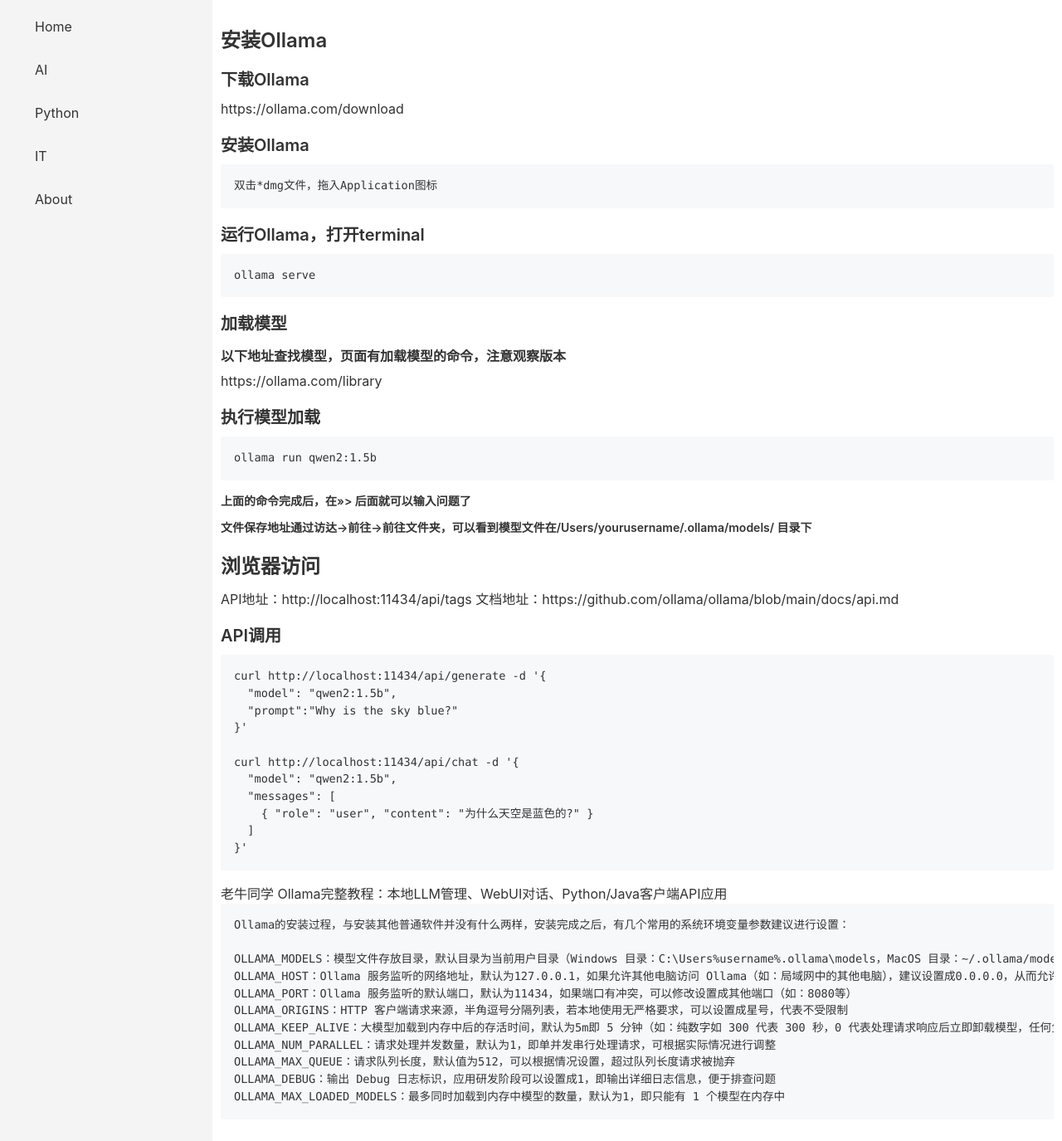
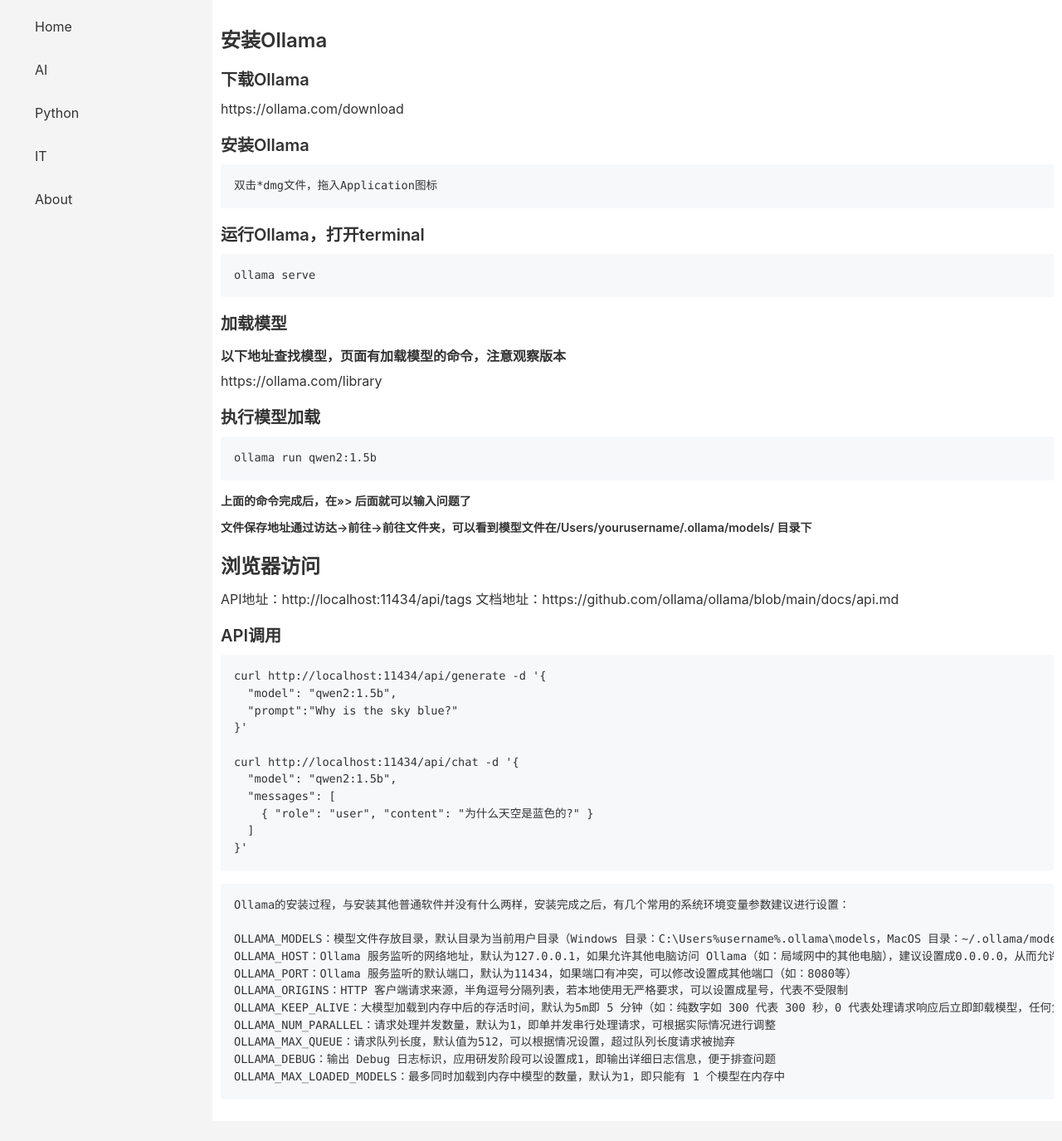
Before and after one commit to shbrainstem/md, a Jekyll site: the page built from docs/AI/AI_Ollama.md, in a window 1280 px wide. Shown: the whole page at 83% size. Built offline with Jekyll 4.4.1, drawn with Linux system fonts in a browser that asks for light colours; our own code applies the rules of GitHub Pages for plain Markdown files; after the commit the page ends 1351 px from its top, so only the background shows below that.

Commit message:
Update AI_Ollama.md

````diff
--- a/docs/AI/AI_Ollama.md
+++ b/docs/AI/AI_Ollama.md
@@ -51,13 +51,6 @@ curl http://localhost:11434/api/chat -d '{
   ]
 }'
 ```
-
-
-<html>
-老牛同学
-Ollama完整教程：本地LLM管理、WebUI对话、Python/Java客户端API应用</html>
-
-
 ```
 Ollama的安装过程，与安装其他普通软件并没有什么两样，安装完成之后，有几个常用的系统环境变量参数建议进行设置：
 
````
